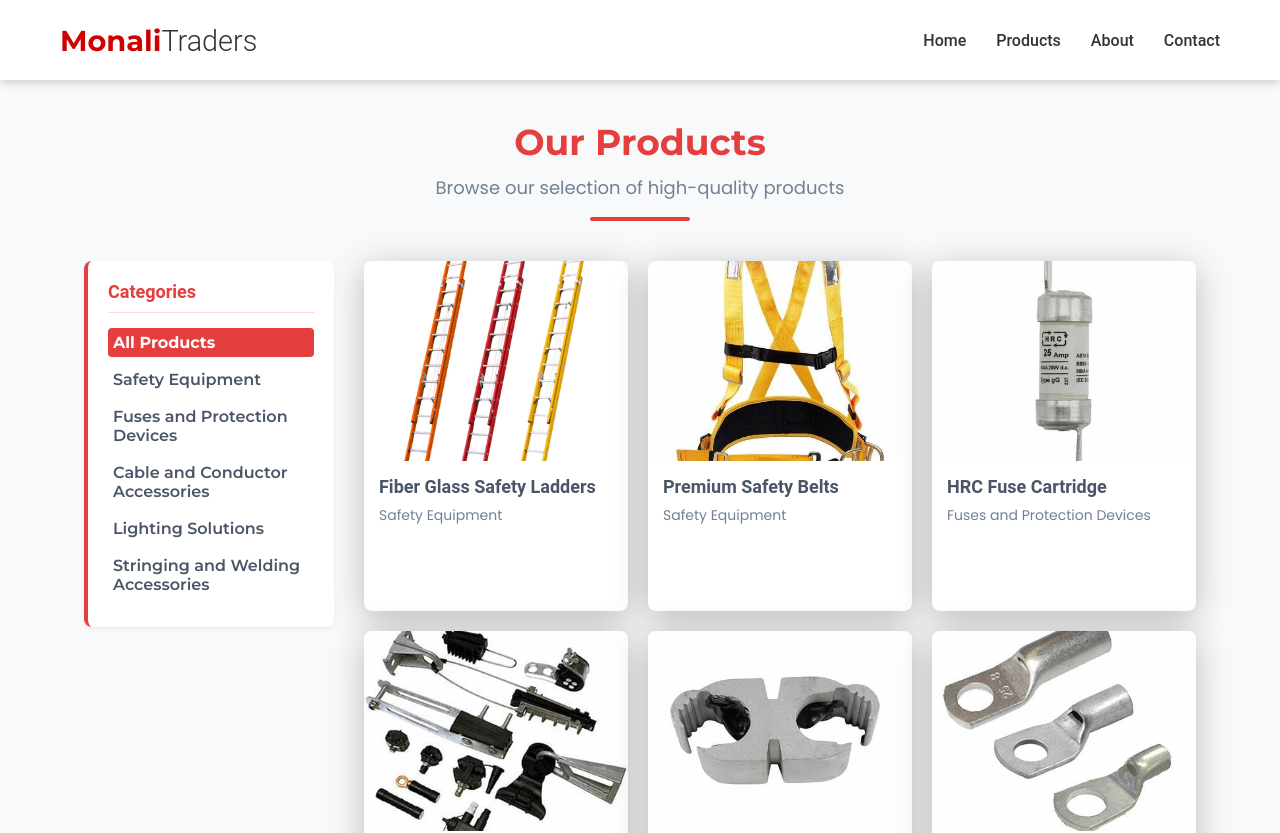
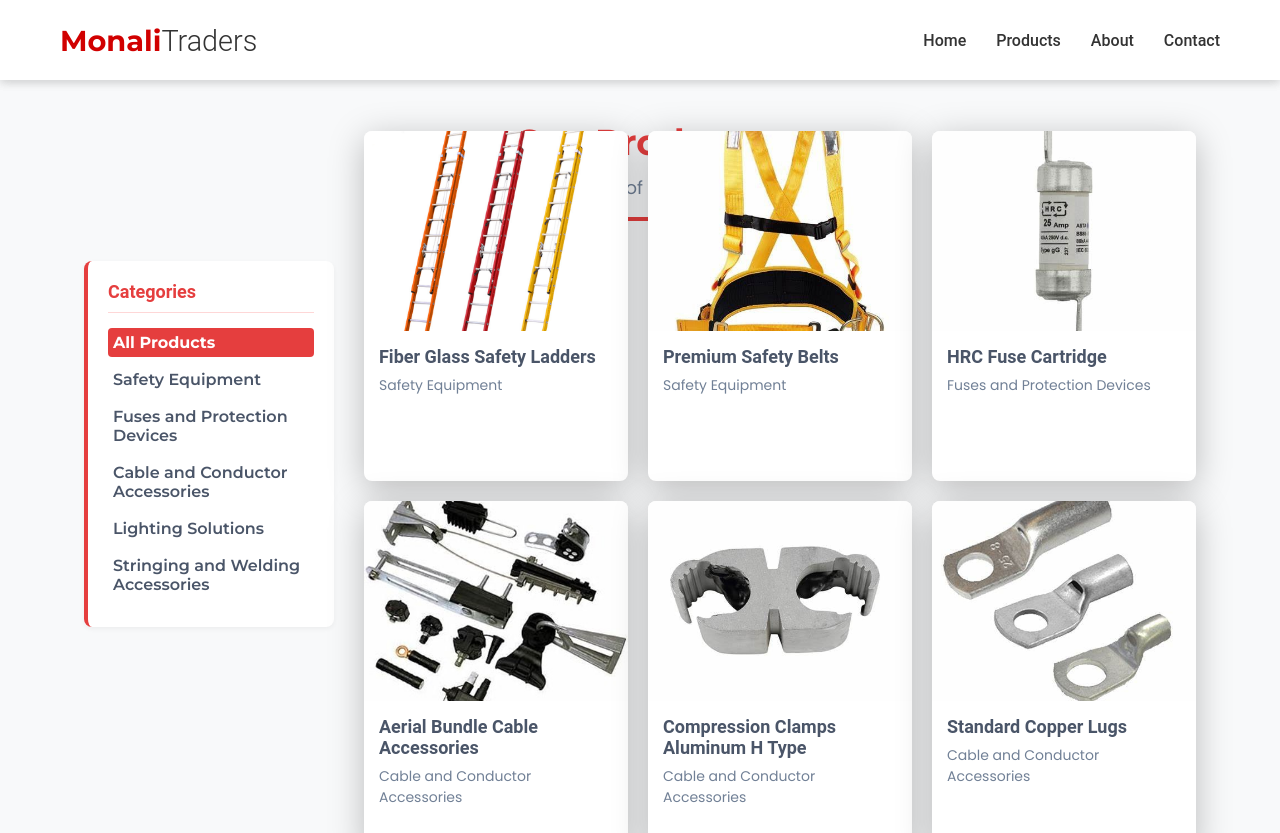
Before and after one commit to Thenu27/Monali-Traders-React-, a React (Vite) app: page /products in a window 1280 px wide. Shown: the top 833 px of the page. Built offline with nearby package versions, Linux system fonts and the light colour scheme.

Commit message:
Margin update

```diff
--- a/src/page/ProductPage/ProductPage.css
+++ b/src/page/ProductPage/ProductPage.css
@@ -442,3 +442,10 @@ body {
     margin-bottom: 20px;
   }
 }
+
+@media (min-width:420px) {
+  .products-grid{
+    margin-top: -130px;
+    margin-bottom: 20px;
+  }
+}
```
